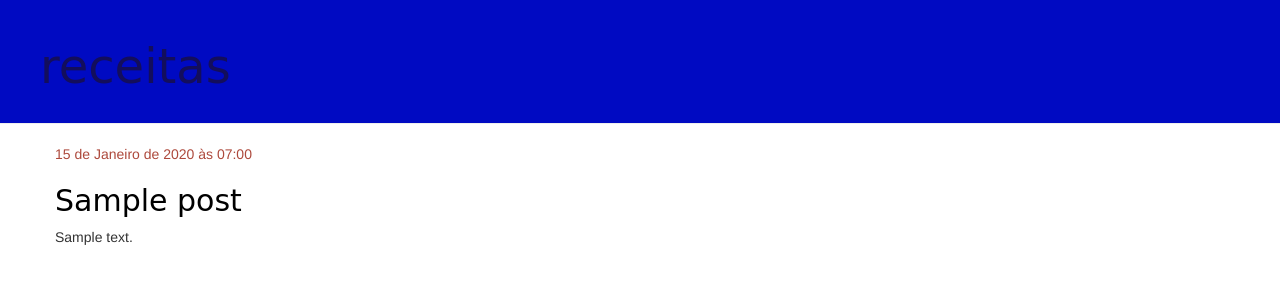
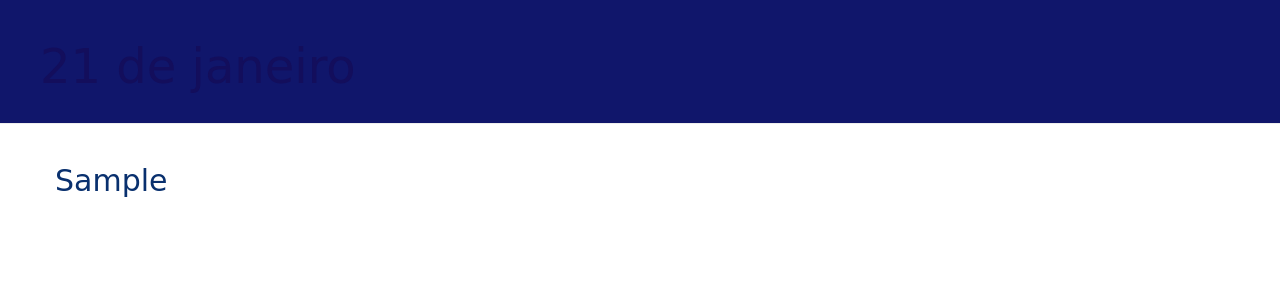
Before and after one commit to pedro-antunes-srn/pedro-antunes-srn.github.io, a Django app: page / in a window 1280 px wide. Shown: the top 300 px of the page. Run offline with Django 5.2, Linux system fonts and the light colour scheme; tables that the repository leaves empty hold one stand-in row (values such as "Sample post"); some libraries are stand-ins or nearby versions.

Commit message:
Modified templates to display posts from database.

```diff
--- a/bolos/admin.py
+++ b/bolos/admin.py
@@ -1,4 +1,5 @@
 from django.contrib import admin
-from .models import Post
+from .models import Bolo
 
-admin.site.register(Post)
+
+admin.site.register(Bolo)
--- a/bolos/models.py
+++ b/bolos/models.py
@@ -1,18 +1,8 @@
-from django.conf import settings
 from django.db import models
-from django.utils import timezone
 
 
-class Post(models.Model):
-    author = models.ForeignKey(settings.AUTH_USER_MODEL, on_delete=models.CASCADE)
-    title = models.CharField(max_length=200)
-    text = models.TextField()
-    created_date = models.DateTimeField(default=timezone.now)
-    published_date = models.DateTimeField(blank=True, null=True)
 
-    def publish(self):
-        self.published_date = timezone.now()
-        self.save()
 
-    def __str__(self):
-        return self.title
+class Bolo(models.Model):
+    aniversario = models.CharField(max_length=15)
+    texto = models.TextField(max_length=1000)
--- a/bolos/static/css/bolos.css
+++ b/bolos/static/css/bolos.css
@@ -1,5 +1,5 @@
 .page-header {
-    background-color: #000ac2;
+    background-color: #10166b;
     margin-top: 0;
     padding: 20px 20px 20px 40px;
 }
@@ -19,7 +19,7 @@ h1, h2, h3, h4 {
 }
 
 .date {
-    color: #ad493c;
+    color: #381588;
 }
 
 .save {
@@ -31,7 +31,7 @@ h1, h2, h3, h4 {
 }
 
 .top-menu, .top-menu:hover, .top-menu:visited {
-    color: #0e3747;
+    color: #0e1247;
     float: right;
     font-size: 26pt;
     margin-right: 20px;
@@ -42,5 +42,5 @@ h1, h2, h3, h4 {
 }
 
 .post h2 a, .post h2 a:visited {
-    color: #000000;
+    color: #09306e;
 }
--- a/bolos/templates/bolos/base.html
+++ b/bolos/templates/bolos/base.html
@@ -1,17 +1,14 @@
 {% load static %}
 <html>
     <head>
-        <title>receitas</title>
+        <title>dia_da_nay</title>
         <link rel="stylesheet" href="//maxcdn.bootstrapcdn.com/bootstrap/3.2.0/css/bootstrap.min.css">
         <link rel="stylesheet" href="//maxcdn.bootstrapcdn.com/bootstrap/3.2.0/css/bootstrap-theme.min.css">
         <link rel="stylesheet" href="{% static 'css/bolos.css' %}">
     </head>
     <body>
         <div class="page-header">
-         {% if user.is_authenticated %}
-            <a href="{% url 'post_new' %}" class="top-menu"><span class="glyphicon glyphicon-plus"></span></a>
-            {% endif %}
-            <h1><a href="/">receitas</a></h1>
+            <h1><a href="/">21 de janeiro</a></h1>
         </div>
         <div class="content container">
           <div class="row">
--- a/bolos/templates/bolos/post_list.html
+++ b/bolos/templates/bolos/post_list.html
@@ -4,10 +4,10 @@
     {% for post in posts %}
         <div class="post">
             <div class="date">
-                {{ post.published_date }}
             </div>
-            <h2><a href="{% url 'post_detail' pk=post.pk %}">{{ post.title }}</a></h2>
-            <p>{{ post.text|linebreaksbr }}</p>
+
+            <h2><a href="{% url 'post_detail' pk=post.pk %}">{{post.aniversario}}</a></h2>
+
         </div>
     {% endfor %}
 {% endblock %}
--- a/bolos/urls.py
+++ b/bolos/urls.py
@@ -3,7 +3,6 @@ from . import views
 
 urlpatterns = [
     path('', views.post_list, name='post_list'),
-    path('post/<int:pk>/', views.post_detail, name='post_detail'),
-    path('post/new/', views.post_new, name='post_new'),
-    path('post/<int:pk>/edit/', views.post_edit, name='post_edit'),
+    path('/<int:pk>/', views.post_detail, name='post_detail'),
+
 ]
--- a/bolos/views.py
+++ b/bolos/views.py
@@ -1,47 +1,15 @@
-from urllib import request
 from django.shortcuts import render
-from .models import Post
 from django.utils import timezone
 from django.shortcuts import render, get_object_or_404
-from .forms import PostForm
-from django.shortcuts import redirect
+from bolos.models import Bolo
+
 
 
 
 def post_list(request):
-    posts=Post.objects.filter(published_date__lte=timezone.now()).order_by('published_date')
+    posts=Bolo.objects.all()
     return render(request, 'bolos/post_list.html',  {'posts': posts})
 
 def post_detail(request, pk):
-    post = get_object_or_404(Post, pk=pk)
+    post = get_object_or_404(Bolo, pk=pk)
     return render(request, 'bolos/post_detail.html', {'post': post})
-
-def post_new(request):
-
-    if request.method == "POST":
-        form = PostForm(request.POST)
-
-    if form.is_valid():
-        post = form.save(commit=False)
-        post.author = request.user
-        post.published_date = timezone.now()
-        post.save()
-        return redirect('post_detail', pk=post.pk)
-
-    else:
-        form = PostForm()
-        return render(request, 'bolos/post_edit.html', {'form': form})
-
-def post_edit(request, pk):
-     post = get_object_or_404(Post, pk=pk)
-     if request.method == "POST":
-         form = PostForm(request.POST, instance=post)
-         if form.is_valid():
-             post = form.save(commit=False)
-             post.author = request.user
-             post.published_date = timezone.now()
-             post.save()
-             return redirect('post_detail', pk=post.pk)
-     else:
-         form = PostForm(instance=post)
-     return render(request, 'bolos/post_edit.html', {'form': form})
```
Also changed, not shown: bolos/forms.py (deleted, +0 -9 lines), bolos/templates/bolos/post_detail.html (+4 -11 lines), bolos/templates/bolos/post_edit.html (deleted, +0 -9 lines), bolos/migrations/0002_bolo_delete_post.py (added).
